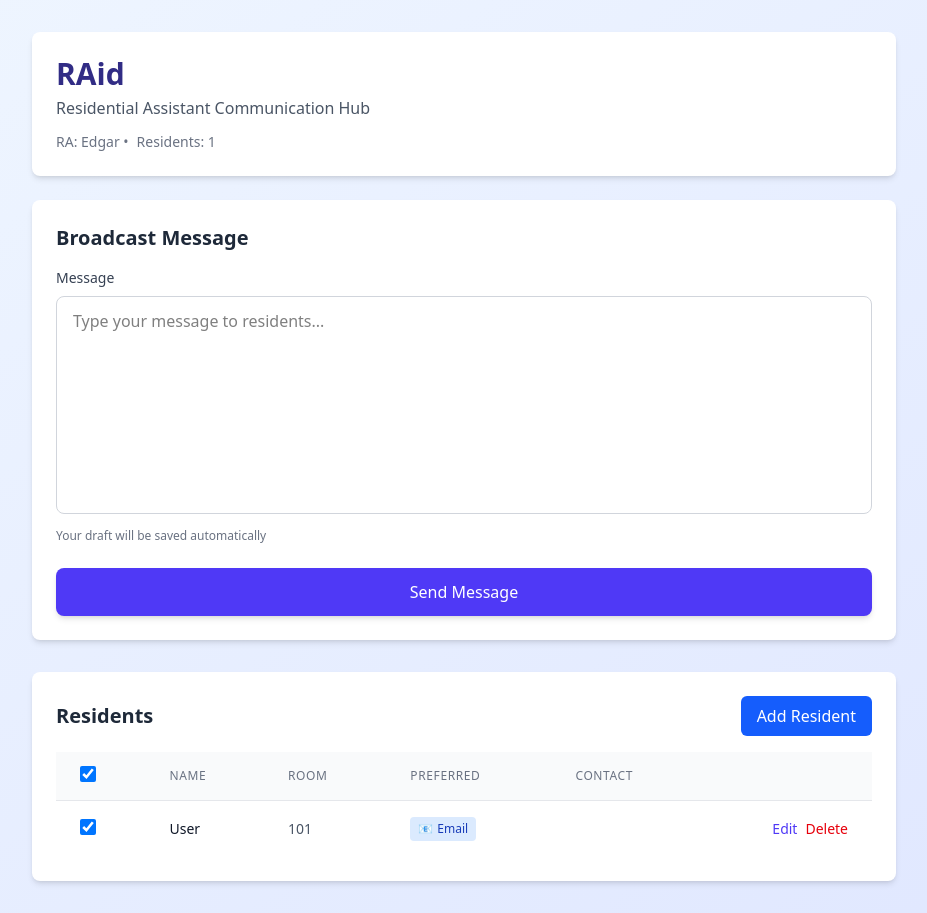
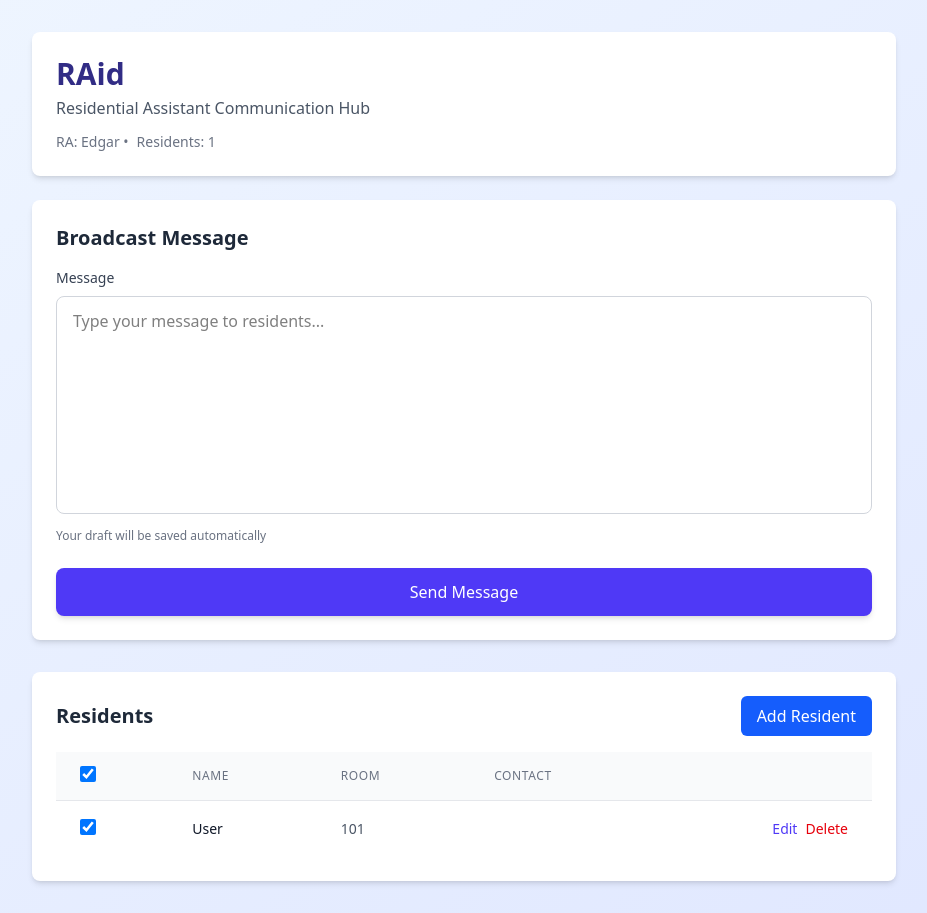
Before and after one commit to ishaanjalan05/RAaid, a React (Vite) app: page / in a window 1280 px wide. Shown: the whole page, without its empty margins (176-1103 px from the left). Built offline with nearby package versions, Linux system fonts and the light colour scheme.

Commit message:
collapsed columns into one 'method of contact' column

```diff
--- a/src/components/ResidentsList.tsx
+++ b/src/components/ResidentsList.tsx
@@ -50,9 +50,6 @@ export const ResidentsList = ({
                 Room
               </th>
               <th scope="col" className="px-6 py-3 text-left text-xs font-medium text-gray-500 uppercase tracking-wider">
-                Preferred
-              </th>
-              <th scope="col" className="px-6 py-3 text-left text-xs font-medium text-gray-500 uppercase tracking-wider">
                 Contact
               </th>
               <th scope="col" className="relative px-6 py-3">
@@ -77,26 +74,52 @@ export const ResidentsList = ({
                 <td className="px-6 py-4 whitespace-nowrap text-sm text-gray-600">
                   {resident.room}
                 </td>
-                <td className="px-6 py-4 whitespace-nowrap text-sm">
-                  <span
-                    className={`inline-flex items-center px-2 py-1 rounded text-xs font-medium ${
-                      resident.preferredChannel === 'email'
-                        ? 'bg-blue-100 text-blue-800'
-                        : resident.preferredChannel === 'sms'
-                          ? 'bg-green-100 text-green-800'
-                          : 'bg-purple-100 text-purple-800'
-                    }`}
-                  >
-                    {resident.preferredChannel === 'email' && '📧'}
-                    {resident.preferredChannel === 'sms' && '💬'}
-                    {resident.preferredChannel === 'groupme' && '👥'}
-                    <span className="ml-1 capitalize">{resident.preferredChannel}</span>
-                  </span>
-                </td>
-                <td className="px-6 py-4 whitespace-nowrap text-sm text-gray-500">
-                  {resident.preferredChannel === 'email' && resident.email}
-                  {resident.preferredChannel === 'sms' && resident.phone}
-                  {resident.preferredChannel === 'groupme' && resident.groupme}
+                <td className="px-6 py-4 whitespace-nowrap text-sm text-gray-700">
+                  {(() => {
+                    // Determine effective channel: prefer preferredChannel if it has data; otherwise fallback in order email, sms, groupme
+                    const hasEmail = Boolean(resident.email);
+                    const hasSms = Boolean(resident.phone);
+                    const hasGroupme = Boolean(resident.groupme);
+
+                    const preferred = resident.preferredChannel;
+
+                    const preferredHasData =
+                      (preferred === 'email' && hasEmail) ||
+                      (preferred === 'sms' && hasSms) ||
+                      (preferred === 'groupme' && hasGroupme);
+
+                    const effectiveChannel = preferredHasData
+                      ? preferred
+                      : hasEmail
+                        ? 'email'
+                        : hasSms
+                          ? 'sms'
+                          : hasGroupme
+                            ? 'groupme'
+                            : null;
+
+                    if (!effectiveChannel) return null;
+
+                    const label =
+                      effectiveChannel === 'email'
+                        ? 'Email'
+                        : effectiveChannel === 'sms'
+                          ? 'SMS'
+                          : 'GroupMe';
+
+                    const value =
+                      effectiveChannel === 'email'
+                        ? resident.email
+                        : effectiveChannel === 'sms'
+                          ? resident.phone
+                          : resident.groupme;
+
+                    return (
+                      <span>
+                        {label}: {value}
+                      </span>
+                    );
+                  })()}
                 </td>
                 <td className="px-6 py-4 whitespace-nowrap text-right text-sm font-medium space-x-2">
                   <button
```
